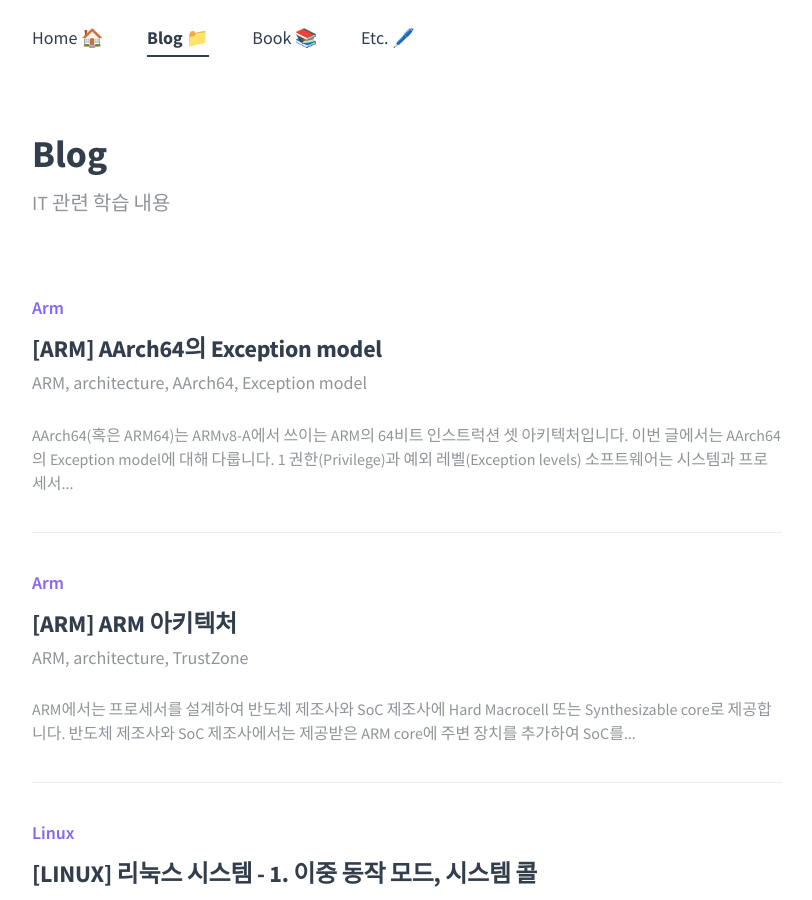
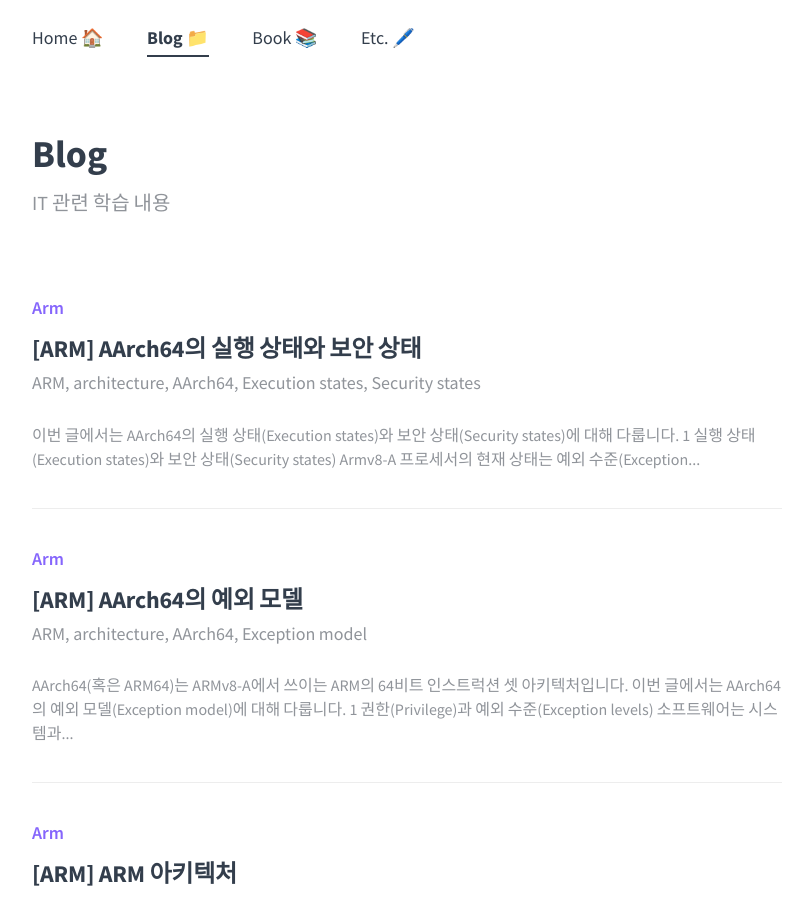
Before and after one commit to mjb940806/mjb940806.github.io, a Jekyll site: the page built from blog/index.md, in a window 1280 px wide and 900 px high. Shown: the whole window, without its empty margins (233-1045 px from the left). Built offline with Jekyll 4.4.1, drawn with Linux system fonts in a browser that asks for light colours; some of the changed lines change nothing that is shown.

Commit message:
Add the post

```diff
--- a/blog/arm-exception-model/index.md
+++ b/blog/arm-exception-model/index.md
@@ -1,6 +1,6 @@
 ---
 layout: post
-title:  "[ARM] AArch64의 Exception model"
+title:  "[ARM] AArch64의 예외 모델"
 subtitle: "ARM, architecture, AArch64, Exception model"
 type: "Arm"
 blog: true
@@ -12,12 +12,12 @@ order: 6
 series: "Arm architecture"
 ---
 
-AArch64(혹은 ARM64)는 ARMv8-A에서 쓰이는 ARM의 64비트 인스트럭션 셋 아키텍처입니다. 이번 글에서는 AArch64의 Exception model에 대해 다룹니다. [^1]
+AArch64(혹은 ARM64)는 ARMv8-A에서 쓰이는 ARM의 64비트 인스트럭션 셋 아키텍처입니다. 이번 글에서는 AArch64의 예외 모델(Exception model)에 대해 다룹니다. [^1]
 
-## 권한(Privilege)과 예외 레벨(Exception levels)
+## 권한(Privilege)과 예외 수준(Exception levels)
 소프트웨어는 시스템과 프로세서 자원에 대한 여러 접근 권한을 가집니다. 예를 들어, 사용자 어플리케이션은 시스템 구성에 대한 제한된 권한을 가지며, OS 커널은 높은 권한을 가집니다.
 
-AArch64는 다양한 수준의 권한을 가지고 있으며, 현재의 권한 단계는 프로세서가 예외(Exception)를 발생시키거나 반환할 때만 변경되기 때문에 이러한 권한 단계를 Exception Level(EL)이라고 합니다. 각 Exception Level은 고유 번호를 가지며, 번호가 클수록 높은 권한을 가집니다.
+AArch64는 다양한 수준의 권한을 가지고 있으며, 현재의 권한 단계는 프로세서가 예외(Exception)를 발생시키거나 반환할 때만 변경되기 때문에 이러한 권한 단계를 예외 수준(Exception Level, EL)이라고 합니다. 각 예외 수준은 고유 번호를 가지며, 번호가 클수록 높은 권한을 가집니다.
 
 ![exception level](img/arm_exception_level.png)
 
@@ -28,7 +28,7 @@ AArch64는 다양한 수준의 권한을 가지고 있으며, 현재의 권한
 
 > 사용자 공간을 포함해 외부에 노출될 수 있는 단말기의 실행 환경을 rich execution environment(REE)라 하고 REE가 제공하는 다양한 어플리케이션 실행과 관리를 위해 많은 기능을 제공하는 운영체제를 Rich Operating System(Rich OS)라고 합니다.
 
-Exception Level은 메모리 권한과 프로세서 자원 접근 권한에 적용됩니다.
+예외 수준은 메모리 권한과 프로세서 자원 접근 권한에 적용됩니다.
 
 ### 메모리 권한(Memory Privilege)
 Armv8-A는 Memory Management Unit(MMU)이라는 가상 메모리 시스템을 구현하여 소프트웨어가 메모리 영역에 속성(attribute)을 할당할 수 있도록 합니다. 이러한 속성에는 읽기/쓰기 권한도 포함되는데, 권한은 privileged 접근 권한과 unprivileged 접근 권한으로 나뉩니다.
@@ -53,6 +53,6 @@ AArch64의 구성 설정은 시스템 레지스터에 저장됩니다. 시스템
 
 ## 정리
 ![exception](img/arm_exception.png)
-AArch64는 Exception Level을 가지며 지정된 Exception Level에서만 해당 메모리와 레지스터에 접근할 수 있습니다. 요구하는 권한 수준보다 낮은 권한 수준에서 해당 자원에 접근을 시도할 경우에는 예외가 발생합니다. 이어지는 글에서는 AArch64의 실행 상태와 보안 상태에 대해 정리해보겠습니다!
+AArch64는 예외 수준을 가지며 지정된 예외 수준에서만 해당 메모리와 레지스터에 접근할 수 있습니다. 요구하는 권한 수준보다 낮은 권한 수준에서 해당 자원에 접근을 시도할 경우에는 예외가 발생합니다. 이어지는 글에서는 AArch64의 실행 상태와 보안 상태에 대해 정리해보겠습니다!
 
 [^1]: [Privilege and Exception levels](https://developer.arm.com/documentation/102412/0100/Privilege-and-Exception-levels) 를 참고하여 작성했습니다.
--- /dev/null
+++ b/blog/arm-execution-state-and-security-state/index.md
@@ -0,0 +1,56 @@
+---
+layout: post
+title:  "[ARM] AArch64의 실행 상태와 보안 상태"
+subtitle: "ARM, architecture, AArch64, Execution states, Security states"
+type: "Arm"
+blog: true
+text: true
+author: "Mingming"
+post-header: true
+header-img: "img/thumbnail.png"
+order: 7
+series: "Arm architecture"
+---
+
+이번 글에서는 AArch64의 실행 상태(Execution states)와 보안 상태(Security states)에 대해 다룹니다. [^1]
+
+## 실행 상태(Execution states)와 보안 상태(Security states)
+Armv8-A 프로세서의 현재 상태는 예외 수준(Exception Level)과 실행 상태, 보안 상태에 따라 결정됩니다.
+
+- **실행 상태**는 범용 레지스터와 사용 가능한 인스트럭션 집합을 정의하며 메모리 모델과 예외 관리 방식 또한 실행 상태에 따라 달라집니다.
+- **보안 상태**는 현재 유효한 예외 레벨, 현재 접근 가능한 메모리 영역 및 *이러한 접근이 시스템 메모리 버스에서 표시되는 방식*을 제어합니다.
+
+이 다이어그램은 여러 실행 상태가 사용되는 예외 수준 및 보안 상태를 보여 줍니다.
+![security states](img/arm_security_states.png)
+
+### 실행 상태
+Armv8-A는 2개의 가능한 실행 상태를 가집니다.
+
+- `AArch32`: 32bit 실행 상태로 이 상태의 오퍼레이션은 Armv7-A과 호환됩니다. T32, A32 인스트럭션 집합을 사용 가능하며 표준 레지스터는 32bit입니다.
+- `AArch64`: 64bit 실행 상태로 A64 인스트럭션 집합만 사용 가능합니다. 표준 레지스터는 64bit입니다.
+
+### 보안 상태
+Armv8-A는 2개의 보안 상태를 허용합니다. 이를 통해 소프트웨어를 추가로 파티셔닝하여 신뢰할 수 있는 소프트웨어를 분리할 수 있습니다.
+- **Secure[^2] state (Secure world)**: Processing Element(PE)는 secure 물리 주소 공간(physical address space)과 non-secure 물리 주소 공간에 모두 접근 가능합니다. Secure 시스템 레지스터와 non-secure 시스템 레지스터에 접근 가능하지만 이 상태로 실행되는 소프트웨어는 secure 인터럽트만 인식할 수 있습니다.
+- **Non-secure state (Normal world)**: PE는 non-secure 물리 주소 공간에만 접근 가능하며 non-secure 접근을 허용한 시스템 레지스터에만 접근 가능합니다. 이 상태로 실행되는 소프트웨어는 Non-secure 인터럽트만 인식할 수 있습니다.
+
+보안 상태의 용도는 TrustZone 글에서 자세히 다룹니다.
+
+### 실행 상태 변경
+PE는 초기화 또는 예외 수준이 변경될 때만 실행 상태를 변경할 수 있습니다. 실행 상태 간 이동은 아래의 규칙을 따릅니다.
+
+- 낮은 예외 수준에서 높은 예외 수준으로 이동할 때 실행 상태는 동일하게 유지되거나 `AArch64`로 변경됩니다.
+- 높은 예외 수준에서 낮은 예외 수준으로 이동할 때 실행 상태은 동일하게 유지되거나 `AArch32`로 변경됩니다.
+
+이 규칙은 64bit 계층은 32bit 계층을 호스팅할 수 있지만 반대는 불가능하다는 것을 의미합니다. 이는 모든 예외 수준에 적용되며, EL2의 32bit 하이퍼바이저는 EL1의 32bit 가상 머신만 호스트할 수 있습니다.
+
+![Execution state host](img/arm_execution_states.png)
+
+### 보안 상태 변경
+EL3는 항상 secure state에서 실행하는 것으로 간주됩니다. EL3 코드는 `SCR_EL3`를 이용하여 낮은 예외 수준의 보안 상태로 변경할 수 있습니다. 소프트웨어가 `SCR_EL3`를 이용하여 낮은 예외 수준의 보안 상태로 변경하면, PE는 낮은 예외 수준으로 변경되기 전까지 보안 상태를 변경하지 않습니다. ??
+
+## 정리
+이번 글에서는 AArch64의 실행 상태와 보안 상태에 대해 정리해보았습니다. 다음 글에서는 AArch64의 예외 유형에 대해 살펴보겠습니다!
+
+[^1]: [Execution and Security states](https://developer.arm.com/documentation/102412/0100/Execution-and-Security-states)를 참고하여 작성했습니다.
+[^2]: `secure`, `safe`는 동일하게 "안전한"으로 많이 번역되지만 의미상 차이가 존재합니다. safe는 소프트웨어가 total failure 없이 동작함을 의미하고, secure는 명세 외의 입력(사고 혹은 의도적 침입 등)에 대해 방어함을 의미합니다. 따라서 본 블로그에서는 해당 단어를 번역하지 않고 그대로 사용합니다.
```
Also changed, not shown: blog/arm-execution-state-and-security-state/img/arm_execution_states.png (added), blog/arm-execution-state-and-security-state/img/arm_security_states.png (added).
